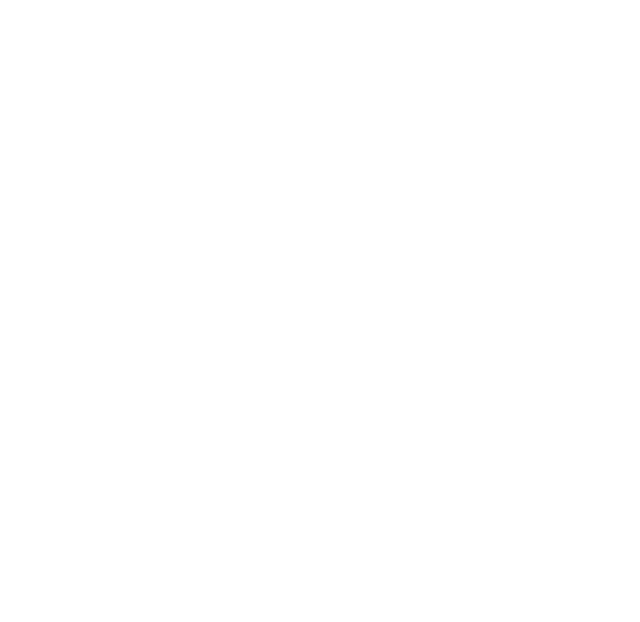
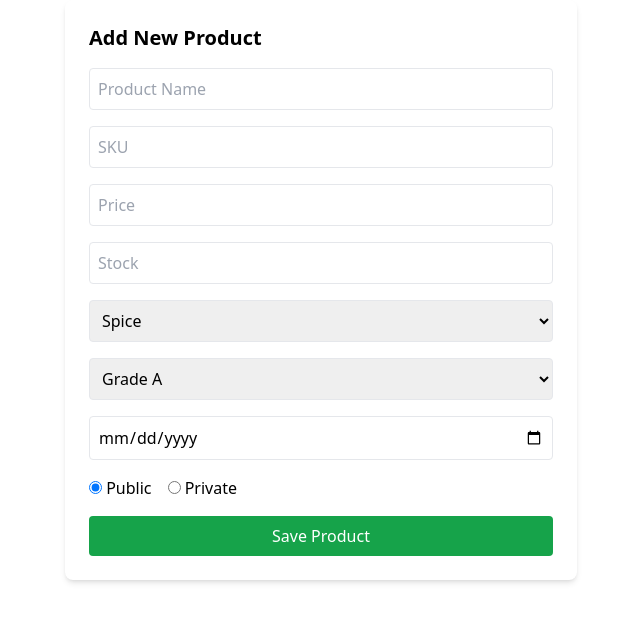
Before and after one commit to Adeesha-Sandaruwan/Cinna-Project, a React app in the folder Cinna-Ceylon/frontend/: page /product_form in a window 1280 px wide. Before the commit this address had no page. Shown: the top 622 px of the page, without its empty margins (319-959 px from the left). Built offline with nearby package versions, Linux system fonts and the light colour scheme.

Commit message:
Product_add_form_created

```diff
--- a/Cinna-Ceylon/frontend/src/App.jsx
+++ b/Cinna-Ceylon/frontend/src/App.jsx
@@ -3,6 +3,7 @@
 import HomePage from './components/HomePage';
 import AboutUs from './components/AboutUs';
 import ContactUs from './components/ContactUs';
+import ProductForm from './components/ProductForm';
 
 function App() {
   return (
@@ -11,6 +12,7 @@
         <Route path="/" element={<HomePage />} />
         <Route path="/about" element={<AboutUs />} />
         <Route path="/contact" element={<ContactUs />} />
+        <Route path="/product_form" element={<ProductForm />} />
       </Routes>
     </Router>
   );
--- /dev/null
+++ b/Cinna-Ceylon/frontend/src/components/ProductForm.jsx
@@ -0,0 +1,148 @@
+import React, { useState } from "react";
+
+const ProductForm = () => {
+  const [formData, setFormData] = useState({
+    name: "",
+    sku: "",
+    price: "",
+    stock: "",
+    type: "spice",
+    grade: "A",
+    expiryDate: "",
+    visibility: "public"
+  });
+
+  const [message, setMessage] = useState("");
+
+  const handleChange = (e) => {
+    setFormData({ ...formData, [e.target.name]: e.target.value });
+  };
+
+  const handleSubmit = async (e) => {
+    e.preventDefault();
+    try {
+      const res = await fetch("http://localhost:3000/api/products", {
+        method: "POST",
+        headers: { "Content-Type": "application/json" },
+        body: JSON.stringify({
+          ...formData,
+          price: parseFloat(formData.price),
+          stock: parseInt(formData.stock)
+        }),
+      });
+
+      const data = await res.json();
+      if (res.ok) {
+        setMessage("✅ Product created successfully!");
+        setFormData({
+          name: "",
+          sku: "",
+          price: "",
+          stock: "",
+          type: "spice",
+          grade: "A",
+          expiryDate: "",
+          visibility: "public"
+        });
+      } else {
+        setMessage(`❌ Error: ${data.error}`);
+      }
+    } catch (err) {
+      setMessage(`❌ Request failed: ${err.message}`);
+    }
+  };
+
+  return (
+    <div className="max-w-lg mx-auto p-6 bg-white shadow-md rounded-lg">
+      <h2 className="text-xl font-bold mb-4">Add New Product</h2>
+      <form onSubmit={handleSubmit} className="space-y-4">
+        <input
+          type="text"
+          name="name"
+          placeholder="Product Name"
+          value={formData.name}
+          onChange={handleChange}
+          required
+          className="w-full border p-2 rounded"
+        />
+        <input
+          type="text"
+          name="sku"
+          placeholder="SKU"
+          value={formData.sku}
+          onChange={handleChange}
+          className="w-full border p-2 rounded"
+        />
+        <input
+          type="number"
+          name="price"
+          placeholder="Price"
+          value={formData.price}
+          onChange={handleChange}
+          required
+          className="w-full border p-2 rounded"
+        />
+        <input
+          type="number"
+          name="stock"
+          placeholder="Stock"
+          value={formData.stock}
+          onChange={handleChange}
+          className="w-full border p-2 rounded"
+        />
+
+        <select name="type" value={formData.type} onChange={handleChange} className="w-full border p-2 rounded">
+          <option value="spice">Spice</option>
+          <option value="powder">Powder</option>
+          <option value="other">Other</option>
+        </select>
+
+        <select name="grade" value={formData.grade} onChange={handleChange} className="w-full border p-2 rounded">
+          <option value="A">Grade A</option>
+          <option value="B">Grade B</option>
+          <option value="C">Grade C</option>
+        </select>
+
+        <input
+          type="date"
+          name="expiryDate"
+          value={formData.expiryDate}
+          onChange={handleChange}
+          className="w-full border p-2 rounded"
+        />
+
+        <div>
+          <label className="mr-4">
+            <input
+              type="radio"
+              name="visibility"
+              value="public"
+              checked={formData.visibility === "public"}
+              onChange={handleChange}
+            /> Public
+          </label>
+          <label>
+            <input
+              type="radio"
+              name="visibility"
+              value="private"
+              checked={formData.visibility === "private"}
+              onChange={handleChange}
+            /> Private
+          </label>
+        </div>
+
+        <button
+          type="submit"
+          className="w-full bg-green-600 text-white py-2 rounded hover:bg-green-700"
+        >
+          Save Product
+        </button>
+      </form>
+
+      {message && <p className="mt-4 text-center">{message}</p>}
+    </div>
+  );
+};
+
+export default ProductForm;
```
